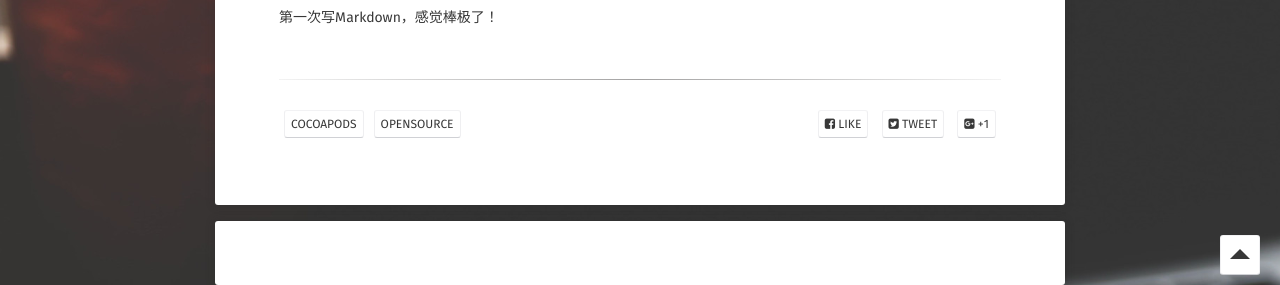
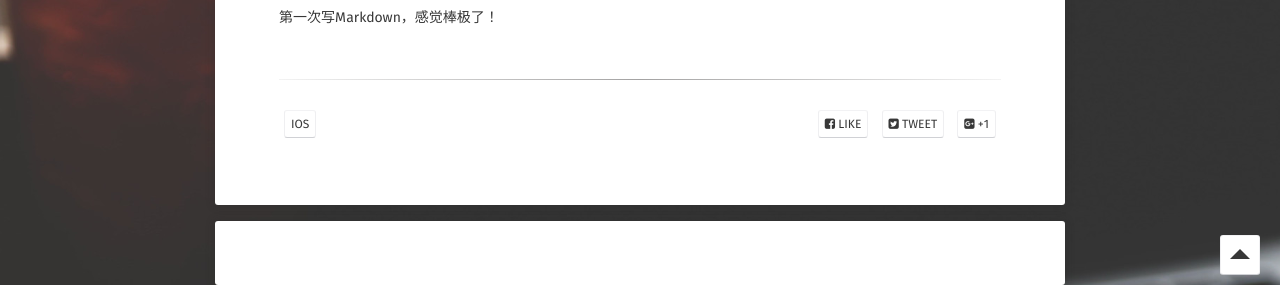
Before and after one commit to longjianjiang/longjianjiang.github.io, a Jekyll site: the page built from _posts/2016-7-4-add-project-to-cocoapods.md, in a window 1280 px wide and 900 px high, scrolled down 3049 px. Shown: the part 615-900 px from the top of the window. Built offline with Jekyll 4.4.1, drawn with Linux system fonts in a browser that asks for light colours; some web fonts are replaced; comment, search, counter and statistics services are not loaded.

Commit message:
Update 2016-7-4-add-project-to-cocoapods.md

```diff
--- a/_posts/2016-7-4-add-project-to-cocoapods.md
+++ b/_posts/2016-7-4-add-project-to-cocoapods.md
@@ -4,8 +4,8 @@ title:  "发布自己的开源框架到Cocoapods"
 date:   2016-07-4
 excerpt: "自己写了个app内置浏览器，之前一直在Cocoapods上用别人的，今天试着把自己的上传，让其他人也可以用。"
 tag:
-- Cocoapods
-- opensource
+- iOS
+
 comments: true
 ---
 
```
